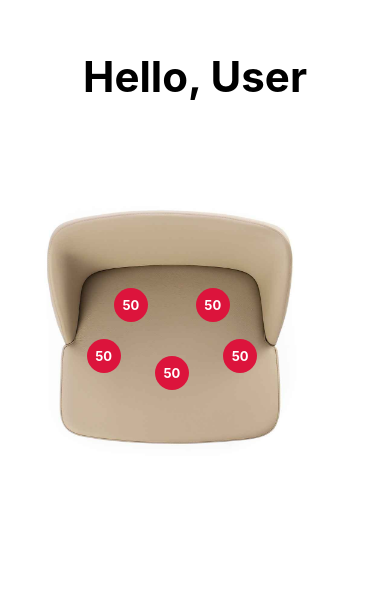
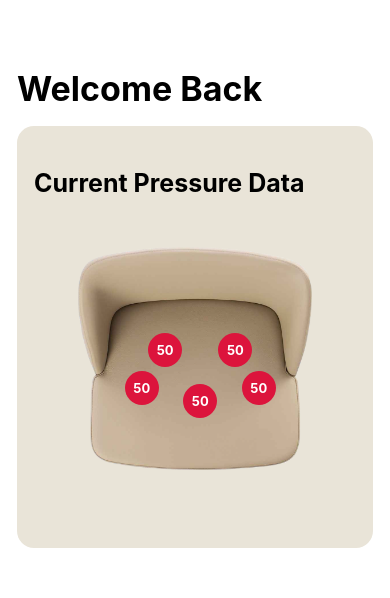
Before and after one commit to devngj/DermatisPrevention, a React Native app: screen /HomeStackScreen in a window 390 px wide. Shown: the top 598 px of the page. Built offline with nearby package versions, Linux system fonts and the light colour scheme.

Commit message:
add chair

```diff
--- a/pages/Home.js
+++ b/pages/Home.js
@@ -15,20 +15,44 @@ export default function Home() {
             <ScrollView>
                 <Text style={{
                     color:'black',
-                    fontSize: hp(5),
+                    fontSize: hp(4),
                     fontWeight: 'bold',
-                    textAlign: 'center',
-                    padding: hp(6)
+                    marginTop: hp(8),
+                    marginLeft: hp(2)
                 }}>
-                Hello, User
+                Welcome Back
+                </Text>
+                <View
+                    style={{
+                        backgroundColor: '#e9e4d8',
+                        height: hp(50),
+                        margin: hp(2),
+                        borderRadius: hp(2)
+                    }}
+                >
+
+                <Text
+                    style={{
+                        color: 'black',
+                        fontSize: hp(3),
+                        marginLeft: hp(2),
+                        marginTop: hp(5),
+                        marginBottom: hp(4),
+                        fontWeight: 'bold'
+                    }}
+                >
+                    Current Pressure Data
                 </Text>
                     <ImageBackground
-                    source={require('../assets/chair.jpeg')}
+                        source={require('../assets/chair.png')}
                         style={{
-                        width: wp(70),
-                        height: hp(40),
-                        position: 'relative'
+                            width: wp(60),
+                            height: hp(30),
+                            position: 'relative',
+                            marginLeft: 'auto',
+                            marginRight: 'auto'
                         }}
+                        resizeMode="contain"
                     >
                         <View
                             style={{
@@ -155,6 +179,7 @@ export default function Home() {
 
                         </View>
                     </ImageBackground>
+                </View>
             </ScrollView>
         </View>
     )
@@ -163,8 +188,6 @@ export default function Home() {
 const styles = StyleSheet.create({
     container: {
         flex: 1,
-        justifyContent: 'center',
-        alignItems: 'center',
         backgroundColor: 'white'
     }
 })
```
Also changed, not shown: assets/chair.jpeg (deleted), assets/chair.png (added). Lines whose indentation alone changed are shown as unchanged.
